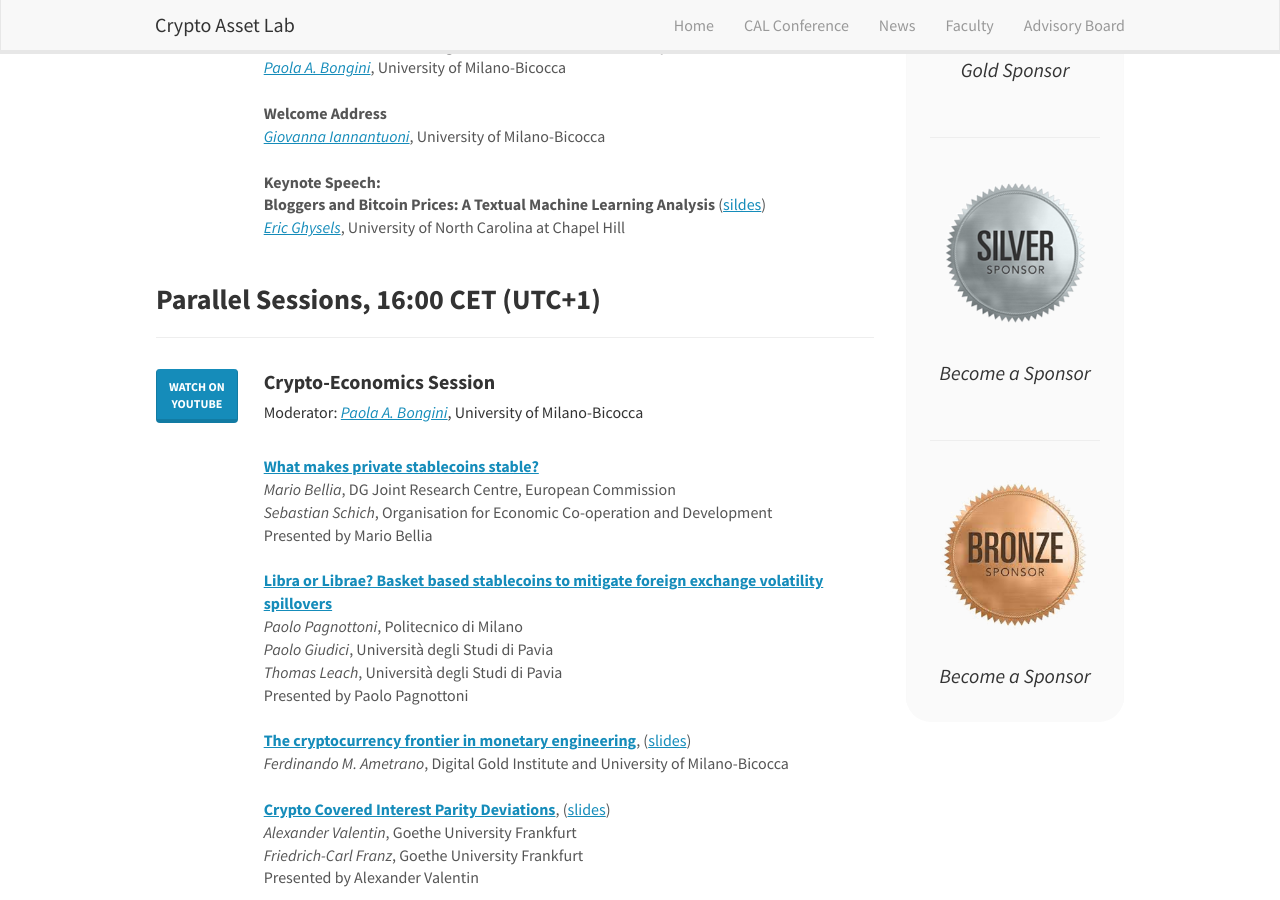
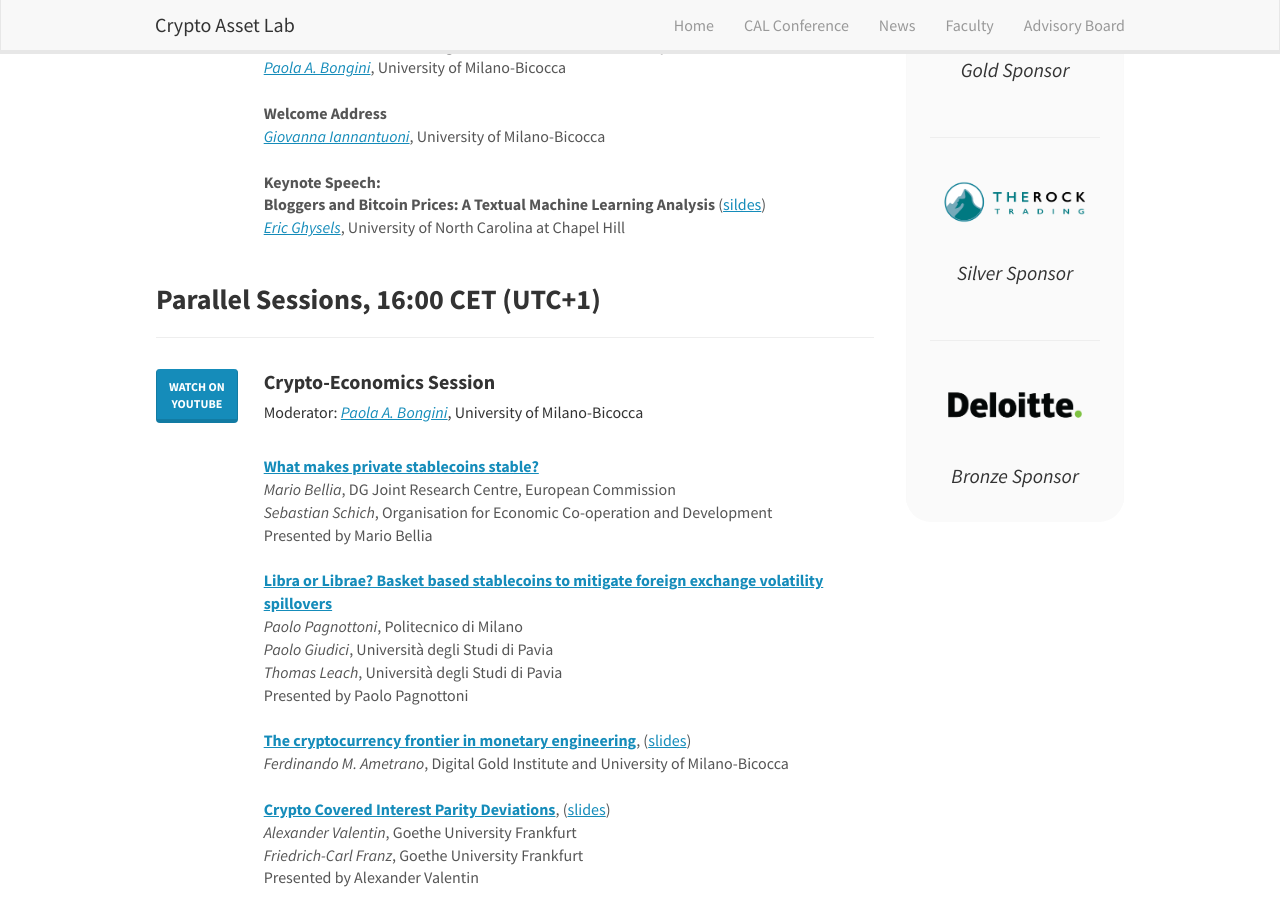
Before and after one commit to cryptoassetlab/cryptoassetlab.github.io, a Jekyll site: the page built from _pages/cal2020.html, in a window 1280 px wide and 900 px high, scrolled down 934 px. Built offline with Jekyll 4.4.1, drawn with Linux system fonts in a browser that asks for light colours; nearby versions of some CDN libraries.

Commit message:
updated cal2020 layout

```diff
--- a/_pages/cal2020.html
+++ b/_pages/cal2020.html
@@ -1,12 +1,13 @@
 ---
-layout: conference
+layout: default
 lang: en
 title: CAL2020 Program
 description: The 2nd Crypto Asset Lab International Conference
 permalink: /cal2020/
 ---
+<div id="homeid" class="col-sm-9">
 
-<section id=conference>
+  <section id=conference>
 
   <div class="img-responsive" id="intro">
 
@@ -416,5 +417,45 @@
     </h4>
 
   </div>
+  </section>
+</div>
 
-</section>
+<div id="sponsorsid" class="col-sm-3">
+
+  <div id="organizers" class="well-lg">
+
+      <h3>Organized by</h3>
+
+      <a href="https://cryptoassetlab.diseade.unimib.it/"><img src="/img/cal.png" height="80" alt="Crypto Asset Lab"></a>
+      <br>
+      <a href="https://ec.europa.eu/knowledge4policy/organisation/jrc-joint-research-centre_en"><img src="/img/cal2021/EC-JRC-logo_vertical_EN_pos_CMYK.jpg" height="115" alt="DG Joint Research Centre, European Commission"></a>
+      <br>
+      <a href="https://www.diseade.unimib.it/it"><img src="/img/bicocca-logo.png" height="115" alt="Milano-Bicocca University"></a>
+      <br>
+      <a href="https://dgi.io/"><img src="/img/dgi-logo.png" height="80" alt="Digital Gold Institute"></a>
+      <br>
+
+    </div>
+
+    <hr class="primary">
+
+    <div id="sponsors" class="well-lg">
+
+      <h3>Sponsored by</h3>
+      <br>
+      <a href="http://checksig.io"><img src="/img/cal2020/CheckSig-logo-transparent.png" height="50">
+      <h4><i>Gold Sponsor</i></h4>
+      </a>
+          <br>
+      <hr class="primary">
+      <a href="https://www.therocktrading.com/en/"><img src="/img/cal2020/trt-logo.png" height="50">
+      <h4><i>Silver Sponsor</i></h4>
+      </a>
+      <br>
+      <hr class="primary">
+      <a href="https://www2.deloitte.com/it/it.html"><img src="/img/cal2020/deloitte-logo.png" height="50">
+      <h4><i>Bronze Sponsor</i></h4>
+      </a>
+    </div>
+
+</div>
```
Also changed, not shown: img/cal2020/trt-logo-neg.png (deleted), img/cal2021/CheckSig-logo-transparent.png (added).
